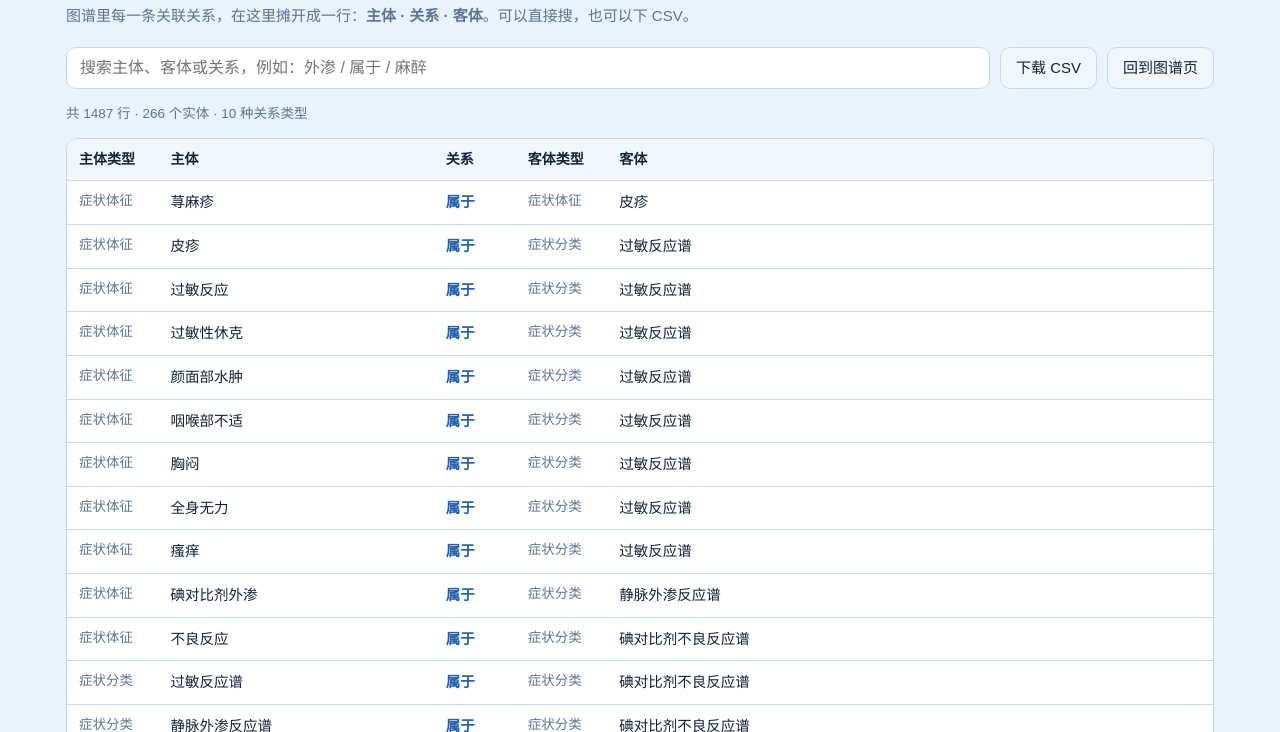
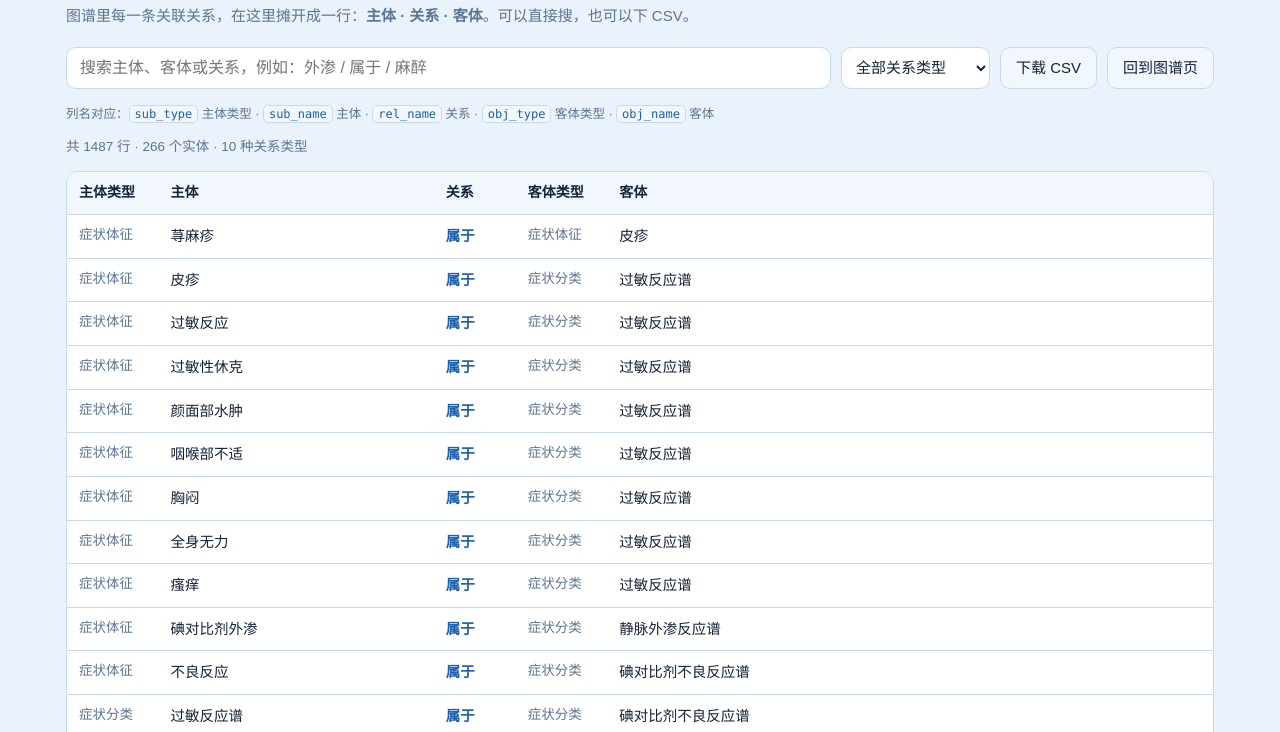
Before and after one commit to zuhexn/nursing-knowledge-graph, a plain HTML site: page topic-01-kg/triples.html in a window 1280 px wide. Shown: the part 68-800 px from the top of the page. Drawn offline with Linux system fonts and the light colour scheme.

Commit message:
chore(nursing-kg): update delivery
更新 4 个 · 删除 0 个

```diff
--- a/topic-01-kg/triples.html
+++ b/topic-01-kg/triples.html
@@ -32,6 +32,20 @@
   }
   .btn:hover{border-color:var(--accent-2);color:var(--accent-2);}
   .meta{color:var(--text-dim);font-size:13.5px;margin:0 0 12px;}
+  /* schema 对照行 —— 客户一眼认出「就是我说的那五列」*/
+  .schema{
+    margin:0 0 10px;font-size:12.5px;color:var(--text-dim);line-height:1.9;
+  }
+  .schema code{
+    font-family:Consolas,"SF Mono",Menlo,monospace;font-size:12px;
+    background:var(--panel-2);border:1px solid var(--line);border-radius:5px;padding:1px 5px;
+    color:var(--accent-2);
+  }
+  select.sel{
+    height:42px;border-radius:10px;border:1px solid var(--line);background:var(--panel);
+    color:var(--text);padding:0 10px;font-size:15px;font-family:inherit;max-width:180px;
+  }
+  select.sel:focus{outline:none;border-color:var(--accent-2);}
   .tblwrap{background:var(--panel);border:1px solid var(--line);border-radius:12px;overflow:auto;}
   table{border-collapse:collapse;width:100%;font-size:14.5px;}
   th,td{
@@ -81,9 +95,11 @@
 
   <div class="bar">
     <input type="search" id="q" placeholder="搜索主体、客体或关系，例如：外渗 / 属于 / 麻醉">
+    <select id="rel" class="sel" aria-label="按关系类型筛选"><option value="">全部关系类型</option></select>
     <a class="btn" id="dl" href="./data/topic-01-triples.csv" download>下载 CSV</a>
     <a class="btn" href="./index.html">回到图谱页</a>
   </div>
+  <p class="schema">列名对应：<code>sub_type</code> 主体类型 · <code>sub_name</code> 主体 · <code>rel_name</code> 关系 · <code>obj_type</code> 客体类型 · <code>obj_name</code> 客体</p>
   <p class="meta" id="meta"></p>
   <p class="meta only-mobile" style="margin:-6px 0 12px">每行依次是：<b>主体类型 · 主体 · 关系 · 客体类型 · 客体</b>（灰色小标签 = 类型）</p>
 
@@ -132,6 +148,19 @@
   var meta = document.getElementById("meta");
   var empty = document.getElementById("empty");
   var q = document.getElementById("q");
+  var relSel = document.getElementById("rel");
+
+  /* 关系类型下拉 —— 10 种关系，各自多少条一行就写清楚（数据现算，不写死）*/
+  (function () {
+    var cnt = {};
+    ROWS.forEach(function (r) { cnt[r[2]] = (cnt[r[2]] || 0) + 1; });
+    Object.keys(cnt).sort(function (a, b) { return cnt[b] - cnt[a]; }).forEach(function (k) {
+      var o = document.createElement("option");
+      o.value = k;
+      o.textContent = k + "（" + cnt[k] + "）";
+      relSel.appendChild(o);
+    });
+  })();
 
   function esc(s) {
     return String(s == null ? "" : s).replace(/[&<>"]/g, function (c) {
@@ -147,7 +176,11 @@
 
   function draw() {
     var kw = (q.value || "").trim().toLowerCase();
+    var rel = relSel.value;
     var rows = ROWS;
+    if (rel) {
+      rows = rows.filter(function (r) { return r[2] === rel; });
+    }
     if (kw) {
       rows = rows.filter(function (r) {
         return (r[0] + " " + r[1] + " " + r[2] + " " + r[3] + " " + r[4])
@@ -169,11 +202,13 @@
     empty.style.display = rows.length ? "none" : "block";
     meta.textContent = "共 " + ROWS.length + " 行 · " + ENTITIES + " 个实体 · "
       + RELS.length + " 种关系类型" +
+      (rel ? "，关系「" + rel + "」" + rows.length + " 行" : "") +
       (kw ? "，匹配 " + rows.length + " 行" : "") +
       (rows.length > LIMIT ? "（页面先显示前 " + LIMIT + " 行，完整表请下载 CSV）" : "");
   }
 
   q.addEventListener("input", draw);
+  relSel.addEventListener("change", draw);
   draw();
 })();
 </script>
```
Also changed, not shown: 3 other files.
